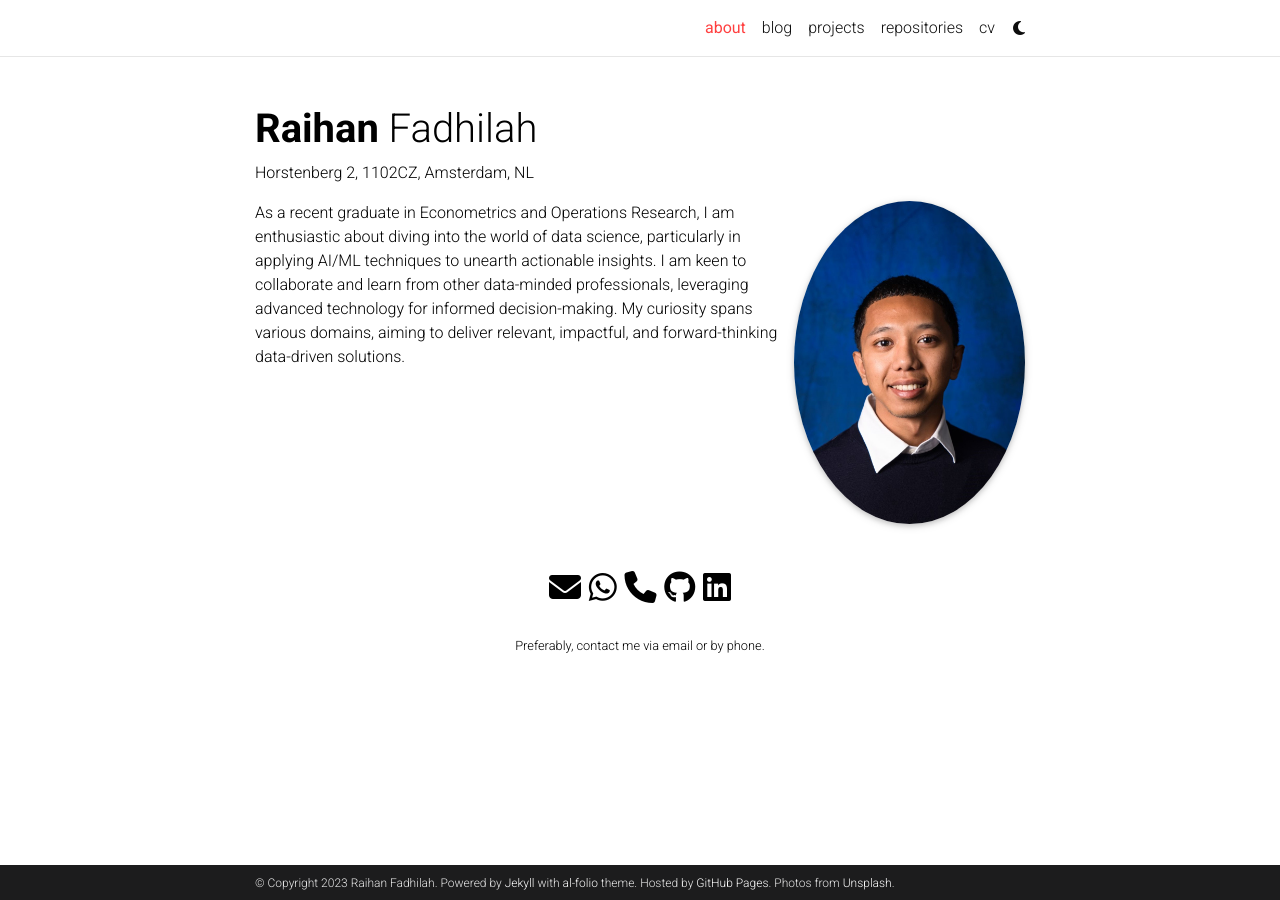
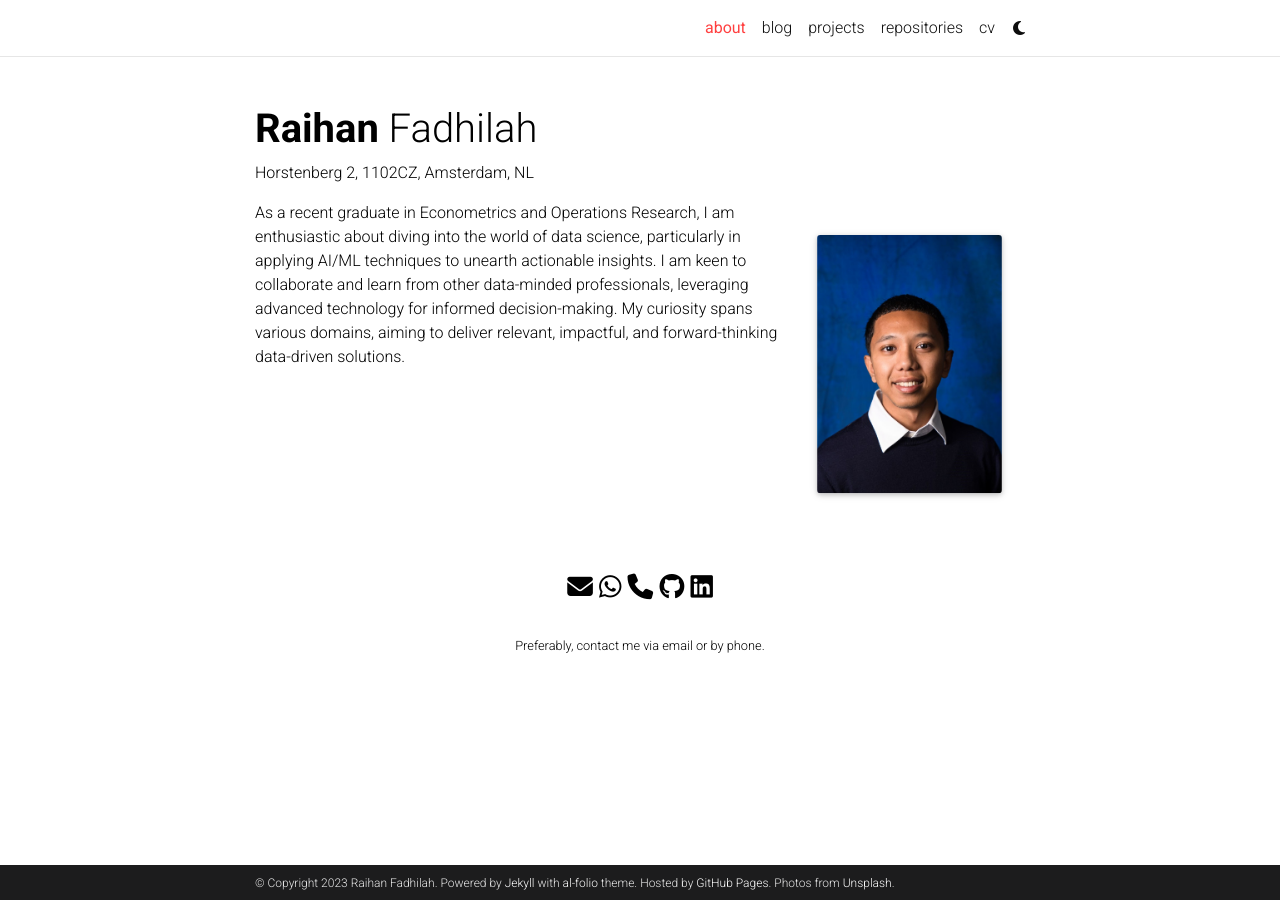
Before and after one commit to raihanfadhilah/raihanfadhilah.github.io, a Jekyll site: the page built from _pages/about.md, in a window 1280 px wide. Built offline with Jekyll 4.4.1, drawn with Linux system fonts in a browser that asks for light colours; full-size pictures stand in for the smaller copies a plugin makes; comment, search, counter and statistics services are not loaded; a style sheet for code colours, icons or effects is not loaded.

Commit message:
resized icons and pic

```diff
--- a/_layouts/about.html
+++ b/_layouts/about.html
@@ -13,7 +13,7 @@
 
         <article>
           {% if page.profile -%}
-          <div class="profile float-{%- if page.profile.align == 'left' -%}left{%- else -%}right{%- endif -%}">
+          <div class="profile float-{%- if page.profile.align == 'left' -%}left{%- else -%}right{%- endif -%}" style="transform: scale(0.8);">
             {%- if page.profile.image %}
             {%- assign profile_image_path = page.profile.image | prepend: 'assets/img/' -%}
 
@@ -43,7 +43,7 @@
 
             {%- if page.social %}
               <div class="social">
-                <div class="contact-icons" style="transform: scale(0.5);">
+                <div class="contact-icons" style="transform: scale(0.4);">
                   {% include social.html %}
                 </div>
 
```
Also changed, not shown: _pages/about.md (+1 -1 lines).
